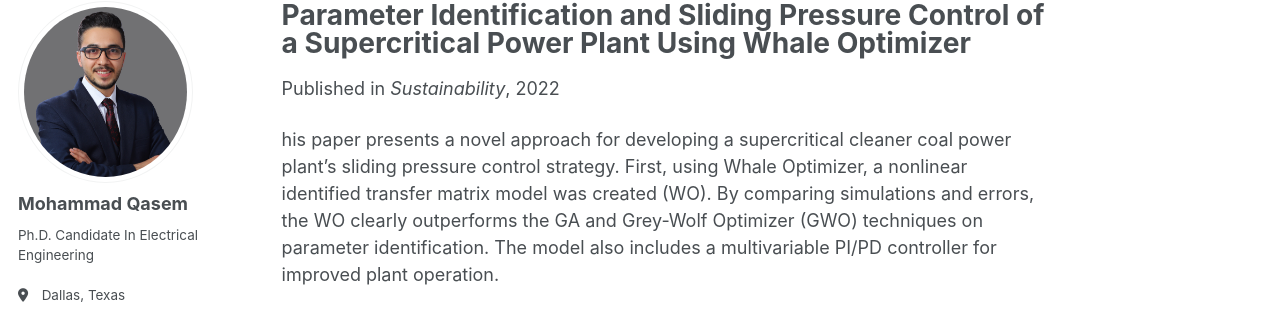
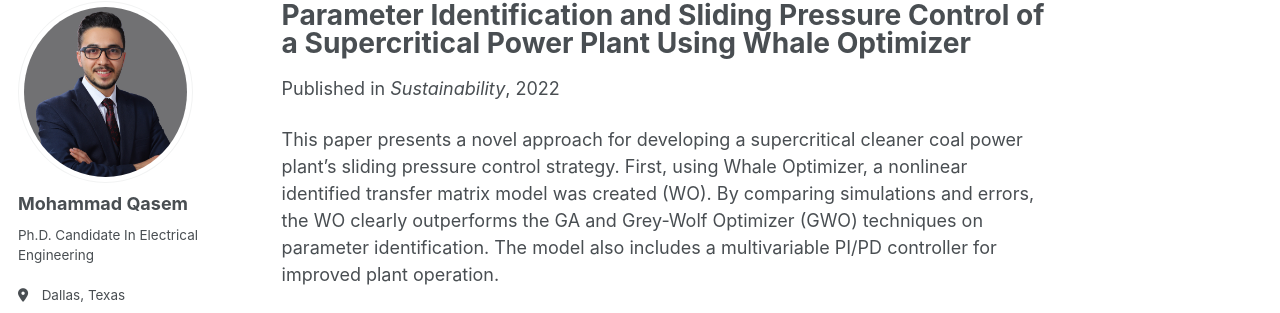
Before and after one commit to MohammadQasem97/Mohammad_Qasem.github.io, a Jekyll site: the page built from _publications/2022-06-30-parameter-identification-and-sliding-pressure-control-supercritical-power-plant-whale-optimizer.md, in a window 1280 px wide and 1183 px high. Shown: the part 98-411 px from the top of the window. Built offline with Jekyll 4.4.1, drawn with Linux system fonts in a browser that asks for light colours; some web fonts are replaced; a script that is not in the unit is left out.

Commit message:
Update 2022-06-30-parameter-identification-and-sliding-pressure-control-supercritical-power-plant-whale-optimizer.md

```diff
--- a/_publications/2022-06-30-parameter-identification-and-sliding-pressure-control-supercritical-power-plant-whale-optimizer.md
+++ b/_publications/2022-06-30-parameter-identification-and-sliding-pressure-control-supercritical-power-plant-whale-optimizer.md
@@ -9,4 +9,4 @@ venue: "Sustainability"
 paperurl: "https://www.mdpi.com/2071-1050/14/13/8039"
 citation: "Qasem, Mohammad, Omar Mohamed, and Wejdan Abu Elhaija (2022). \"Parameter Identification and Sliding Pressure Control of a Supercritical Power Plant Using Whale Optimizer.\" <i>Sustainability</i>, 14(13), 8039."
 ---
-his paper presents a novel approach for developing a supercritical cleaner coal power plant’s sliding pressure control strategy. First, using Whale Optimizer, a nonlinear identified transfer matrix model was created (WO). By comparing simulations and errors, the WO clearly outperforms the GA and Grey-Wolf Optimizer (GWO) techniques on parameter identification. The model also includes a multivariable PI/PD controller for improved plant operation.
+This paper presents a novel approach for developing a supercritical cleaner coal power plant’s sliding pressure control strategy. First, using Whale Optimizer, a nonlinear identified transfer matrix model was created (WO). By comparing simulations and errors, the WO clearly outperforms the GA and Grey-Wolf Optimizer (GWO) techniques on parameter identification. The model also includes a multivariable PI/PD controller for improved plant operation.
```
Also changed, not shown: other parts of _publications/2022-06-30-parameter-identification-and-sliding-pressure-control-supercritical-power-plant-whale-optimizer.md (+1 -1 lines).
